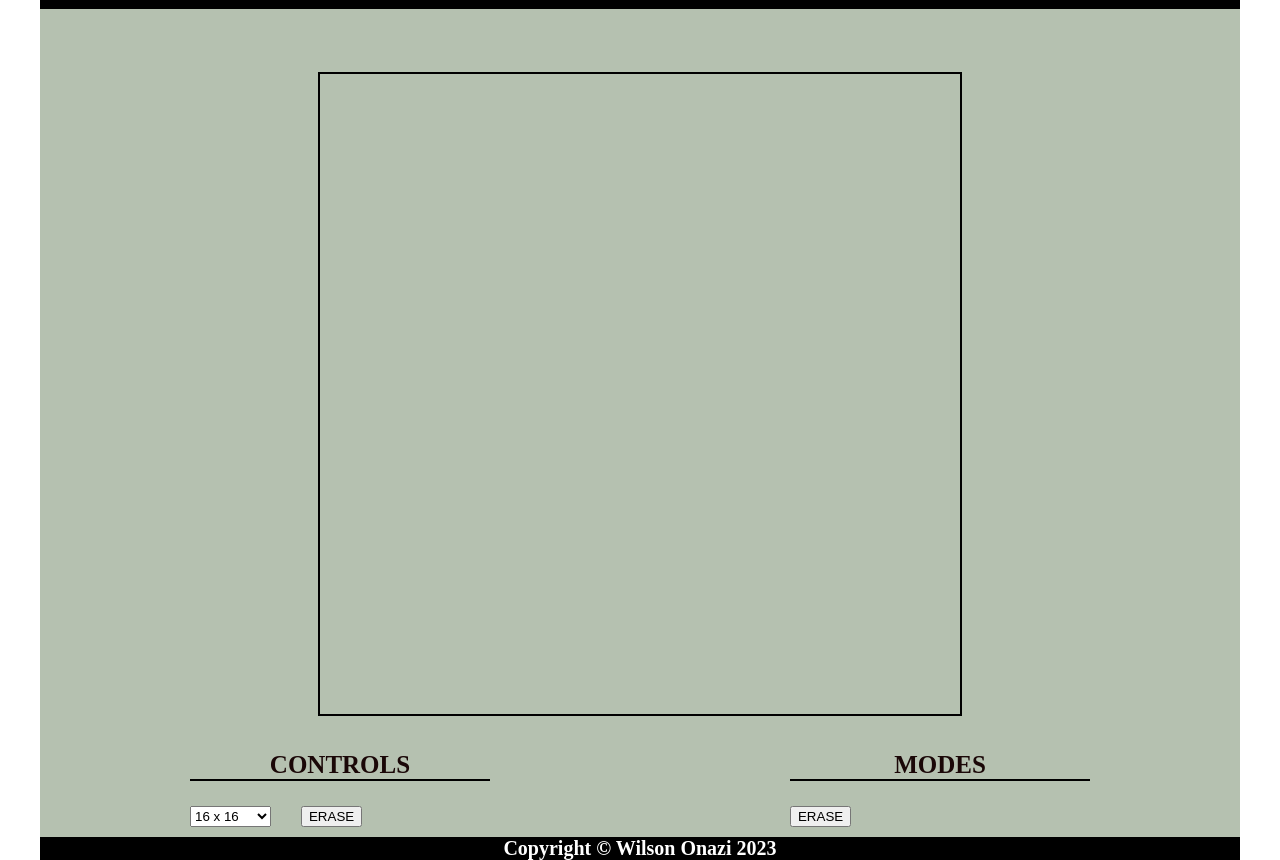
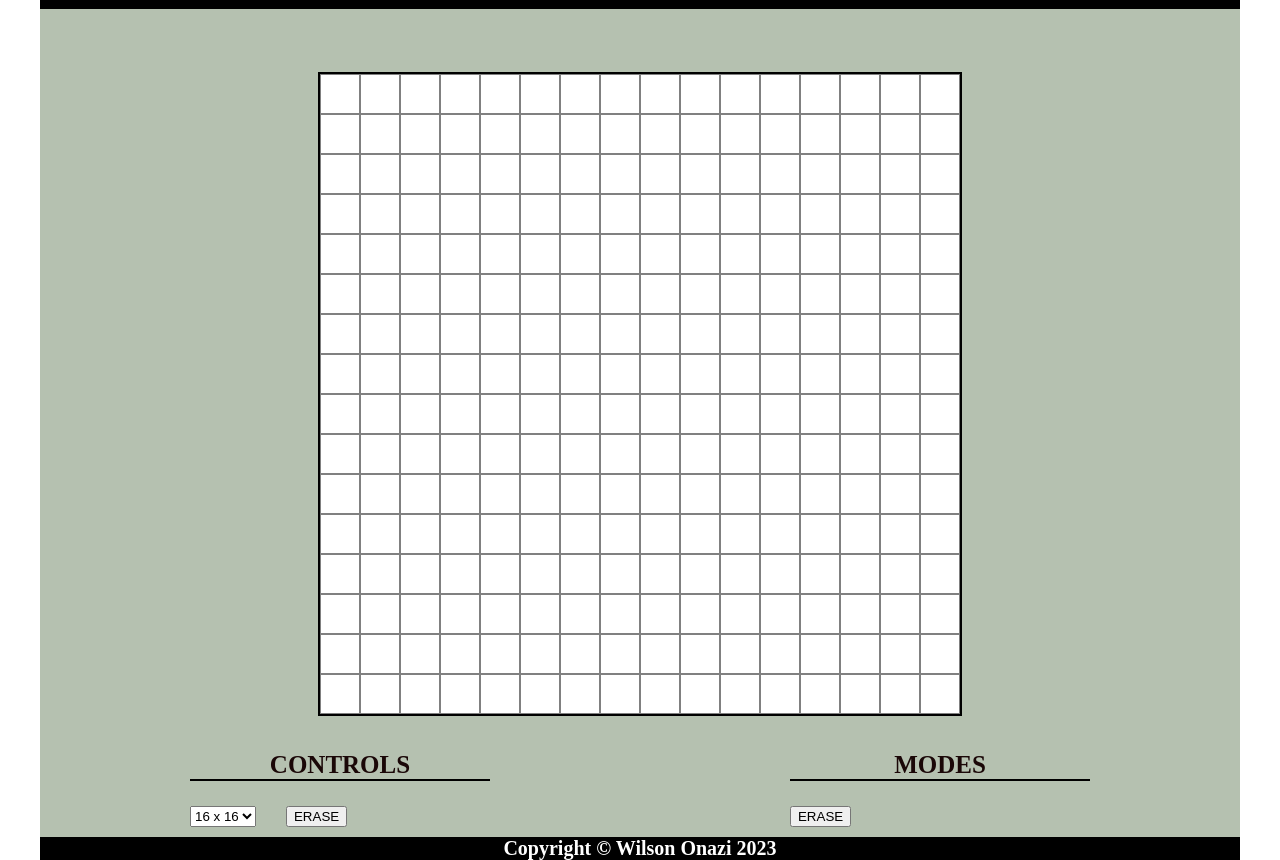
Before and after one commit to w-onazi/odin-etch-a-sketch, a plain HTML site: page index.html in a window 1280 px wide. Shown: the part 69-929 px from the top of the page. Drawn offline with Linux system fonts and the light colour scheme; a web font is replaced by a local one.

Commit message:
feat: Add grid colouring functionality
Add several functions that enable grid tiles to be coloured (drawn on)
using mounseclick and mouseover event listers.

Notes: only colour black is avaiable for now. More color options to be added

```diff
--- a/index.html
+++ b/index.html
@@ -28,7 +28,6 @@
                         <option value="40">40 x 40</option>
                         <option value="64">64 x 64</option>
                         <option value="80">80 x 80</option>
-                        <option value="128">128 x 128</option>
                     </select>
                     <button>ERASE</button>
                 </div>
--- a/script.js
+++ b/script.js
@@ -3,24 +3,34 @@ const gridContainer = document.querySelector(".grid");
 const gridSizes = document.querySelector(".grid-sizes");
 
 //Global Variables
-
-
+let gridSize;
+const penColor = "black";
+updateGrid(16);
 //EventListeners
 gridSizes.addEventListener("change",updateGrid);
+
 
 //Functions
 function updateGrid(e){
     clearGrid();
-    const gridTiles = [];
-    const gridSize = parseInt(e.target.value);
+    if (typeof(e)==="number"){
+        gridSize = e;
+    }else{
+        gridSize = parseInt(e.target.value);
+    }
     const tileSize=640/gridSize;
-
     for (let i=0; i<Math.pow(gridSize,2);i++){
         const div = document.createElement("div");
-        div.classList.add('tiles');
+        div.classList.add('tile');
         div.setAttribute("style",`flex:0 0 1;width:${tileSize}px;height:${tileSize}px;`);
         gridContainer.appendChild(div);
     }
+    const tiles = document.querySelectorAll(".tile");
+    tiles.forEach(tile => {
+        tile.addEventListener("mousedown",drawOnTile);
+        tile.addEventListener("mouseover",drawOnAdjacentTiles);
+    });
+
 }
 
 function clearGrid(){
@@ -31,3 +41,14 @@ function clearGrid(){
     }
 
 }
+
+function drawOnTile(e){
+    e.target.style.backgroundColor=penColor;
+}
+
+function drawOnAdjacentTiles(e){
+    if (e.buttons===1){
+        console.log(e);
+        e.target.style.backgroundColor=penColor;
+    }
+}
--- a/style.css
+++ b/style.css
@@ -53,7 +53,7 @@ body{
     overflow: hidden;
 }
 
-.grid .tiles{
+.grid .tile{
     background-color: white;
     border: 0.01px solid rgba(128, 128, 128);
     box-sizing: border-box;
```
